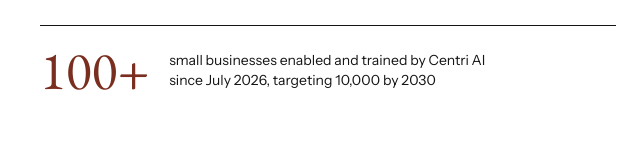
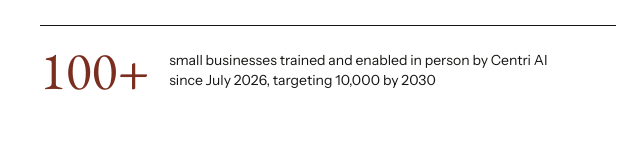
Before and after one commit to iamasikhia/trycentri-website, a plain HTML site: page index.html in a window 1280 px wide. Shown: the part 574-734 px from the top of the page, 640-1280 px from the left. Drawn offline with nearby package versions, Linux system fonts and the light colour scheme.

Commit message:
Note in-person training in hero proof stat
Co-Authored-By: Claude Opus 5.5 <noreply@anthropic.com>

```diff
--- a/index.html
+++ b/index.html
@@ -69,7 +69,7 @@
             <p class="stat-source">Sources: U.S. SBA Office of Advocacy, 2025; U.S. Census Bureau, Business Trends and Outlook Survey, 2026.</p>
             <div class="hero-proof">
               <span class="stat-figure" data-count="100" data-suffix="+">100+</span>
-              <span class="stat-label"><span class="nb">small businesses enabled and trained by Centri AI</span> <span class="nb">since July 2026, targeting 10,000 by 2030</span></span>
+              <span class="stat-label"><span class="nb">small businesses trained and enabled in person by Centri AI</span> <span class="nb">since July 2026, targeting 10,000 by 2030</span></span>
             </div>
           </div>
         </div>
```
